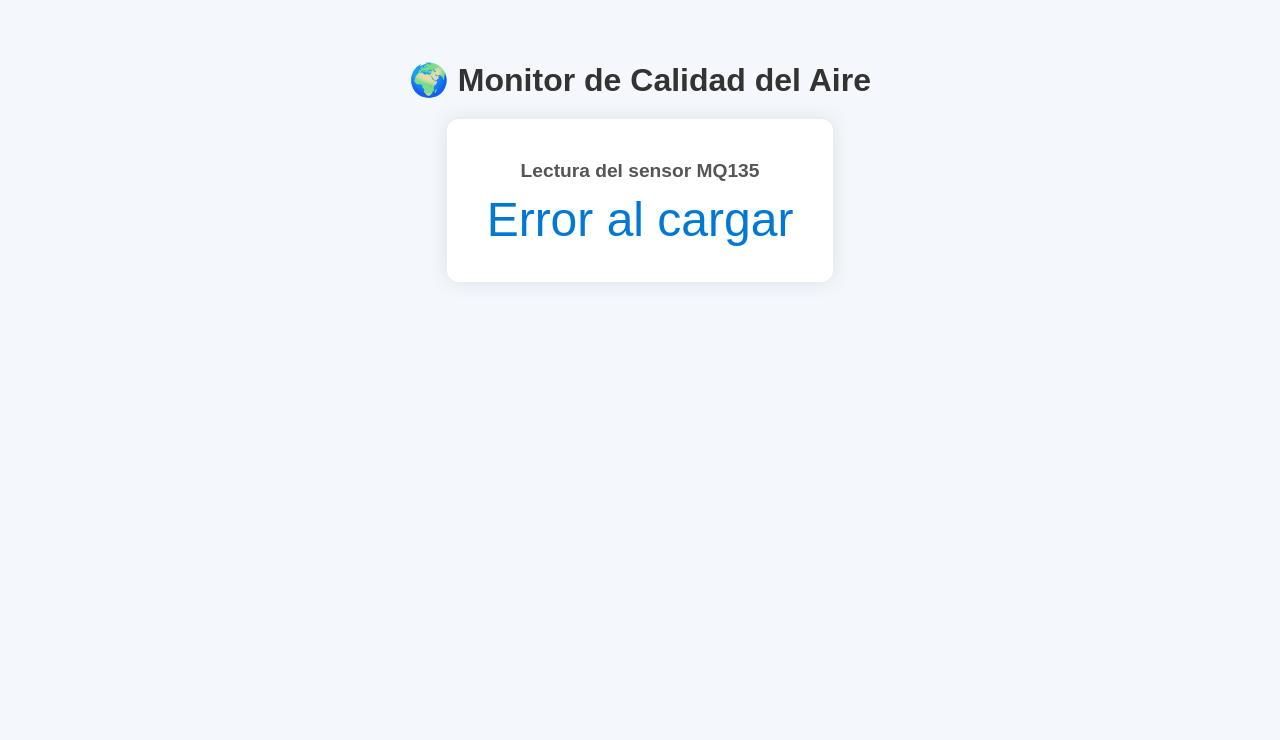
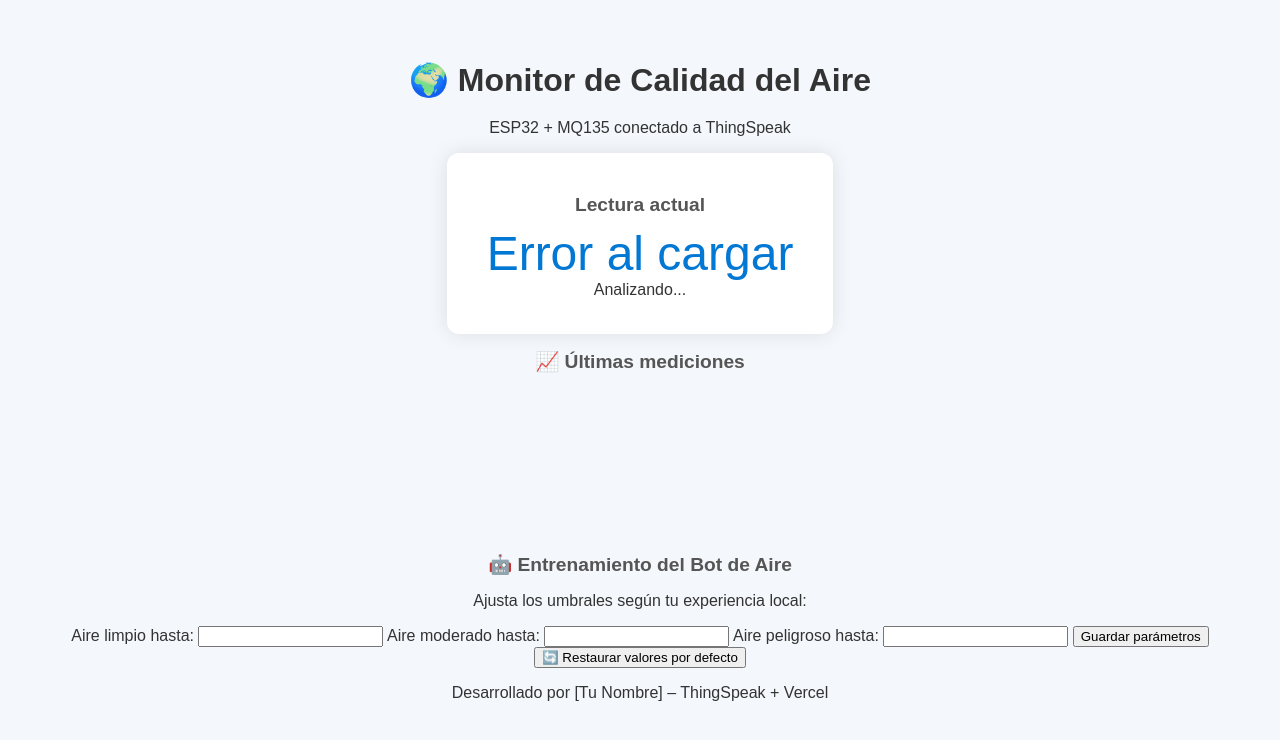
Before and after one commit to jose111/mq135-iot, a plain HTML site: page index.html in a window 1280 px wide. Drawn offline with nearby package versions, Linux system fonts and the light colour scheme; no server answers.

Commit message:
Enhance index.html with additional features
Added new sections for current readings, charts, and bot training parameters.

```diff
--- a/index.html
+++ b/index.html
@@ -5,15 +5,54 @@
   <meta name="viewport" content="width=device-width, initial-scale=1.0" />
   <title>Monitor MQ135 - ESP32</title>
   <link rel="stylesheet" href="style.css" />
+  <script src="https://cdn.jsdelivr.net/npm/chart.js"></script>
 </head>
 <body>
-  <h1>🌍 Monitor de Calidad del Aire</h1>
+  <header>
+    <h1>🌍 Monitor de Calidad del Aire</h1>
+    <p>ESP32 + MQ135 conectado a ThingSpeak</p>
+  </header>
 
-  <div class="card">
-    <h2>Lectura del sensor MQ135</h2>
-    <div id="valor">Cargando...</div>
-    <div id="fecha"></div>
-  </div>
+  <section class="cards">
+    <div class="card">
+      <h2>Lectura actual</h2>
+      <div id="valor">Cargando...</div>
+      <div id="comentario">Analizando...</div>
+      <div id="fecha"></div>
+    </div>
+  </section>
+
+  <section class="grafico">
+    <h2>📈 Últimas mediciones</h2>
+    <canvas id="graficoMQ135"></canvas>
+  </section>
+
+  <section class="entrenamiento">
+    <h2>🤖 Entrenamiento del Bot de Aire</h2>
+    <p>Ajusta los umbrales según tu experiencia local:</p>
+
+    <form id="formEntrenamiento">
+      <label>
+        Aire limpio hasta:
+        <input type="number" id="limpio" step="1" />
+      </label>
+      <label>
+        Aire moderado hasta:
+        <input type="number" id="moderado" step="1" />
+      </label>
+      <label>
+        Aire peligroso hasta:
+        <input type="number" id="peligroso" step="1" />
+      </label>
+      <button type="submit">Guardar parámetros</button>
+    </form>
+
+    <button id="resetBot" class="secundario">🔄 Restaurar valores por defecto</button>
+  </section>
+
+  <footer>
+    <p>Desarrollado por [Tu Nombre] – ThingSpeak + Vercel</p>
+  </footer>
 
   <script src="script.js"></script>
 </body>
```
